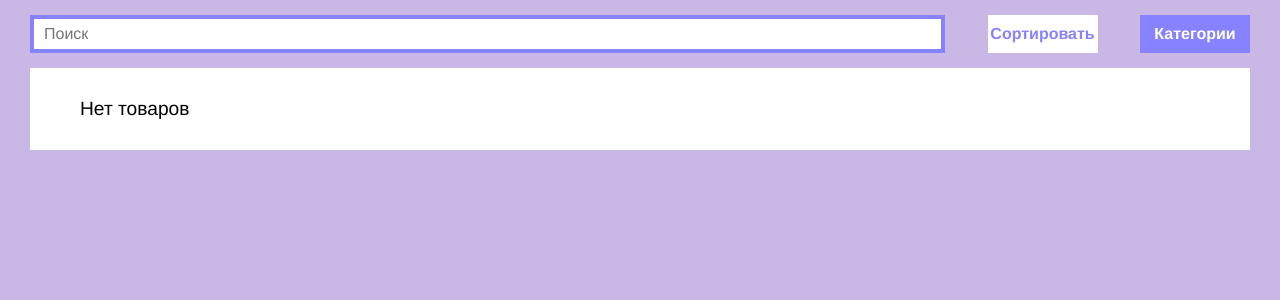
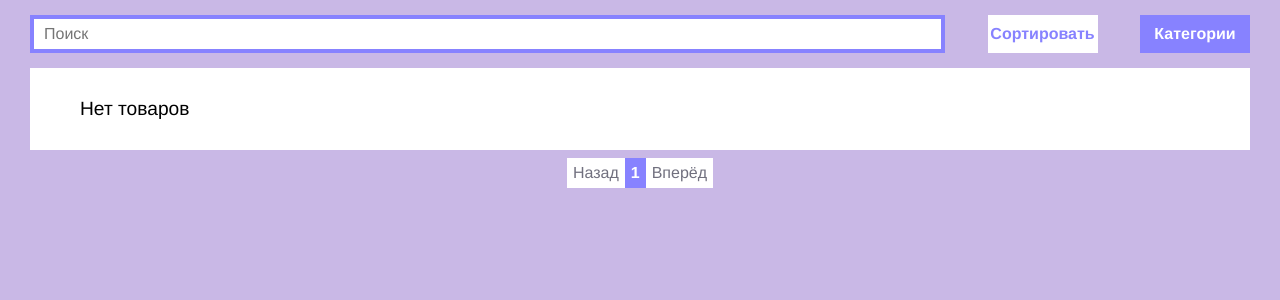
Before and after one commit to EMKirsanova/MO-SHOP-marketplace, a Django app: page /catalog/kurtka-dzhinsovaya-zarina/ in a window 1280 px wide. Shown: the part 50-350 px from the top of the page. Run offline with Django 5.2, Linux system fonts and the light colour scheme; data comes from the database, SQL or seed files in the repository.

Commit message:
The first pagination option

```diff
--- a/goods/models.py
+++ b/goods/models.py
@@ -42,6 +42,7 @@ class Products(models.Model):
         # Как отображается в Админ-панели
         verbose_name = 'Продукт'
         verbose_name_plural = 'Продукты'
+        ordering = ("id",)
 
 
     def __str__(self):
--- a/goods/templates/goods/catalog.html
+++ b/goods/templates/goods/catalog.html
@@ -45,4 +45,32 @@
             {% endif %}
 
         </div>
+
+        <!-- Пагинация -->
+        <nav aria-label="Page navigation example">
+            <ul class="catalog_pagination">
+                    <li class="catalog_pagination-item {% if not goods.has_previous %}disabled{% endif %}">
+                        <a class="pagination-link decoration_none" href="{% if goods.has_previous %}
+                        {% url "catalog:index" slug_url goods.previous_page_number %}
+                        {% else %}
+                        #
+                        {% endif %}">Назад</a>
+                    </li>
+
+                    {% for page in goods.paginator.page_range %}
+                        {% if page >= goods.number|add:-2 and page <= goods.number|add:2 %}
+                            <li class="catalog_pagination-item {% if goods.number == page %}active{% endif %}"><a class="pagination-link decoration_none" href="{% url "catalog:index" slug_url page %}">
+                                {{ page }}</a></li>
+                        {% endif %}
+                    {% endfor %}
+
+                    <li class="catalog_pagination-item {% if not goods.has_next %}disabled{% endif %}">
+                        <a class="pagination-link decoration_none" href="{% if goods.has_next %}
+                        {% url "catalog:index" slug_url goods.next_page_number %}
+                        {% else %}
+                        #
+                        {% endif %}">Вперёд</a>
+                    </li>
+            </ul>
+        </nav>
 {% endblock content %}
--- a/goods/urls.py
+++ b/goods/urls.py
@@ -6,5 +6,6 @@ app_name = 'goods'
 
 urlpatterns = [
     path('<slug:category_slug>/', views.catalog, name='index'),
+    path('<slug:category_slug>/<int:page>/', views.catalog, name='index'),
     path('product/<slug:product_slug>/', views.product, name='product'),
 ]
--- a/goods/views.py
+++ b/goods/views.py
@@ -1,20 +1,26 @@
 from unicodedata import category
+from django.core.paginator import Paginator
 from django.shortcuts import render
 
 from goods.models import Products
 
 
 # Create your views here.
-def catalog(request, category_slug):
+def catalog(request, category_slug, page=1):
+
     if category_slug == "all":
         goods = Products.objects.all()
     else:
         goods = Products.objects.filter(category__slug=category_slug)
+        # get_list_or_404()
 
+    paginator = Paginator(goods, 12)
+    current_page = paginator.page(page)
 
     context = {
         "title": "МО-ШОП — Каталог",
-        "goods": goods,
+        "goods": current_page,
+        "slug_url": category_slug,
     }
 
     return render(request, "goods/catalog.html", context=context)
--- a/static/deps/css/index.css
+++ b/static/deps/css/index.css
@@ -216,7 +216,7 @@ body {
     gap: 20px;
     min-width: 210px;
     max-width: 100%;
-    margin: 0 auto 30px;
+    margin: 0 auto 8px;
 }
 
 .product_card {
@@ -299,6 +299,49 @@ body {
     text-decoration: line-through;
 }
 
+/* pagination */
+
+.catalog_pagination {
+    display: flex;
+    justify-content: center;
+    margin-bottom: 8px;
+    list-style-type: none;
+}
+
+.catalog_pagination-item {
+    box-sizing: border-box;
+    background-color: #fff;
+    padding: 6px;
+}
+
+.catalog_pagination-item.disabled .pagination-link {
+    opacity: 0.6;
+    pointer-events: none; /* Отключает клики */
+    cursor: not-allowed;
+}
+
+.catalog_pagination-item.active {
+    background: #8782ff;
+}
+
+.catalog_pagination-item.active .pagination-link {
+    font-weight: bold;
+    color: #fff;
+}
+
+.catalog_pagination-item {
+    color: gray;
+}
+
+.pagination-link {
+    color: #13122a;
+    font-size: 1em;
+}
+
+.pagination-link:hover {
+    color: #8782ff;
+}
+
 /* product */
 
 .product-screen_bg {
```
Lines whose indentation alone changed are shown as unchanged.
